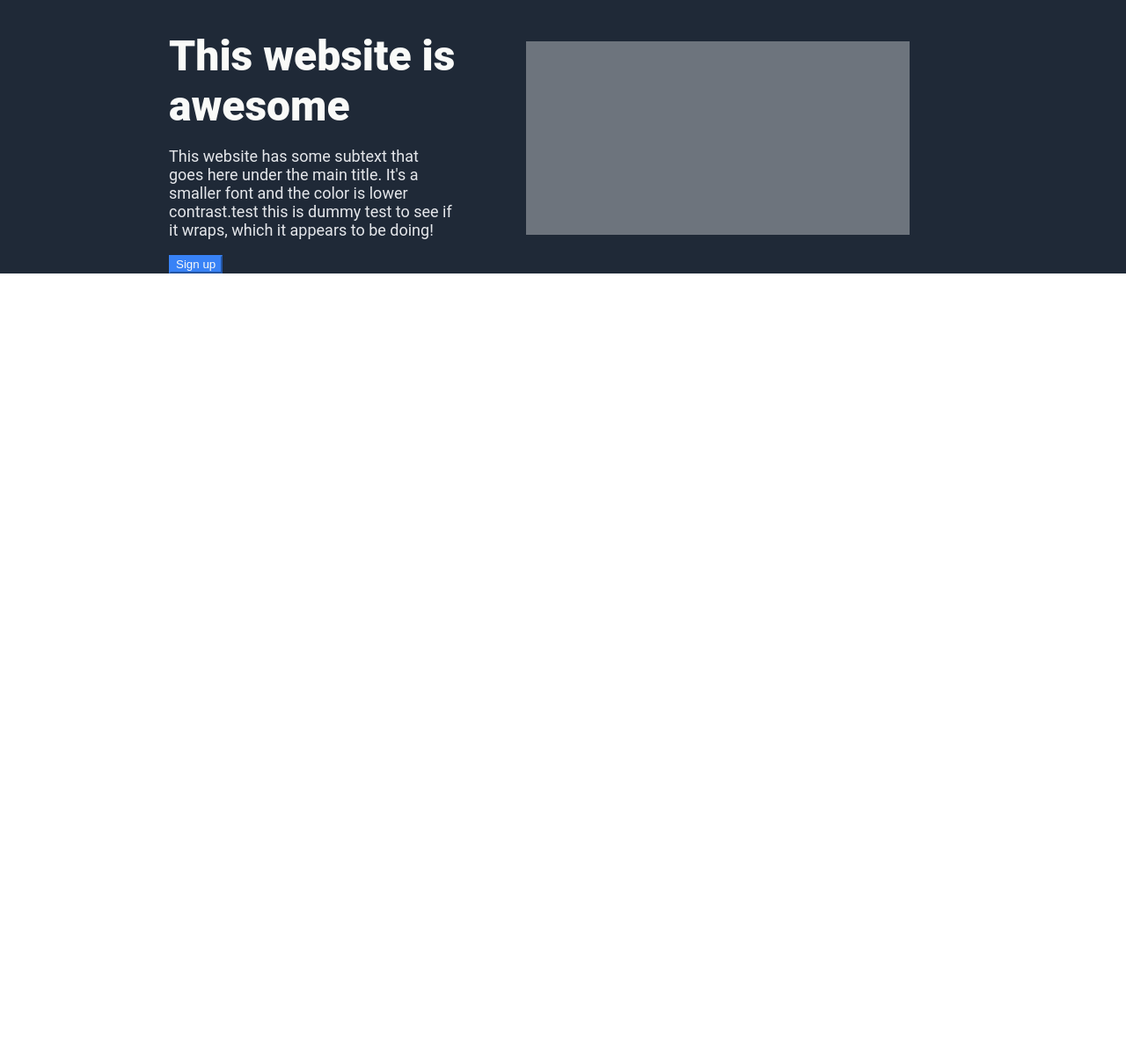
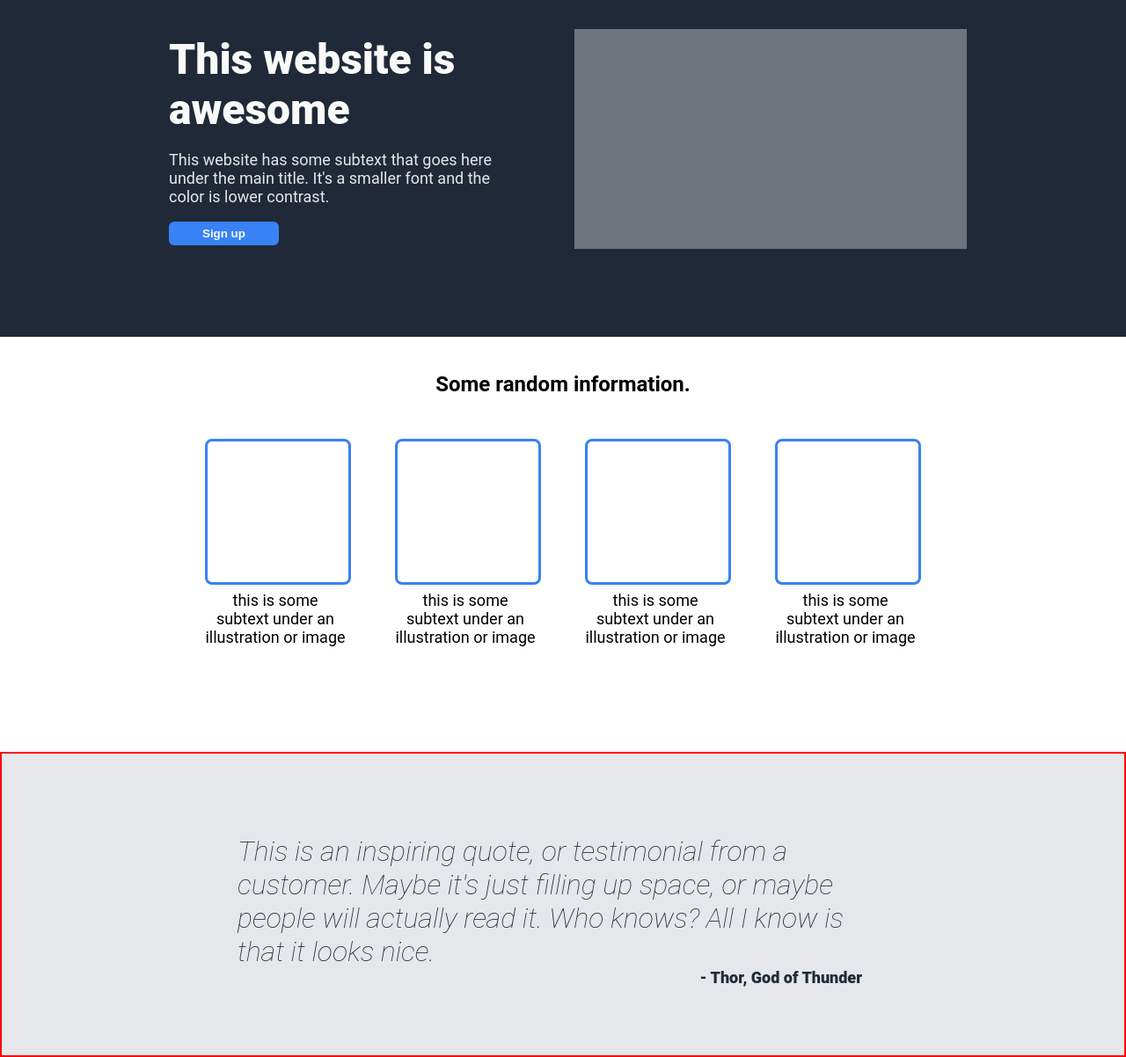
Before and after one commit to sheld1310/landing-page, a plain HTML site: page index.html in a window 1280 px wide. Shown: the part 103-1305 px from the top of the page at 88% size. Before the commit the page ends 800 px from the top, so only its background shows below. Drawn offline with Linux system fonts and the light colour scheme.

Commit message:
fix padding and alignment for top hero section
Add middle section

Using flex make the middle section to display column below the header
by adding container around each placeholder and text. Fix alignment
using justify, padding margin and gap. This will get the middle section
as close to the desired outcome

Add the third section, and justify the text for the quote to center
. Set the child element Thor, in order to move it's alignment. This
will make the quote section as close to desired outcome

```diff
--- a/index.html
+++ b/index.html
@@ -19,15 +19,40 @@
      <div class="middle-container">
       <div class="hero">
           <h1>
-            This website is <br>awesome
+            This website is awesome
           </h1>
-          <p>This website has some subtext that goes here under the main title. It's a smaller font and the color is lower contrast.test this is dummy test to see if it wraps, which it appears to be doing!</p>
+          <p>This website has some subtext that goes here under the main title. It's a smaller font and the color is lower contrast.</p>
        <div class="sign-up">
        <button>Sign up</button>
       </div>
       </div>
       <div class="image-placeholder"></div>
      </div>
+  <h2>Some random information.</h2>
+  <div class="section-2">
+ <div class="all-images">
+  <div class="images"></div>
+  <div class="text">this is some subtext under an illustration or image</div>
  </div>
+ <div class="all-images">
+  <div class="images"></div>
+  <div class="text">this is some subtext under an illustration or image</div>
+ </div>
+ <div class="all-images">
+  <div class="images"></div>
+  <div class="text">this is some subtext under an illustration or image</div>
+ </div>
+ <div class="all-images">
+  <div class="images"></div>
+  <div class="text">this is some subtext under an illustration or image</div>
+ </div>
+</div>
+<div class="section-3">
+    <p id="quote">This is an inspiring quote, or testimonial from a customer.
+        Maybe it's just filling up space, or maybe people will actually read it.
+        Who knows? All I know is that it looks nice.</p>
+    <p id="thor">- Thor, God of Thunder</p>
+</div>
+</div>
 </body>
 </html>
--- a/style.css
+++ b/style.css
@@ -10,7 +10,7 @@ body {
     display: flex;
     flex-direction: column;
     flex-grow: 1;
-    width: 100%;  /* Ensure it takes up the full width */
+    width: 100%;
 }
 
 #header {
@@ -19,7 +19,7 @@ body {
     font-size: 24px;
     background-color: #1F2937;
     display: flex;
-    justify-content: space-around; /* Assuming you meant space-between */
+    justify-content: space-around;
     align-items: center;
 }
 
@@ -34,8 +34,7 @@ body {
 .hero {
     display: flex;
     flex-direction: column;
-    /* Add a width here */
-    width: 30%;
+    width: 35%;
 
 }
 
@@ -46,9 +45,12 @@ h1 {
     margin-bottom: 0;
 }
 
+h2 {
+    text-align: center;
+    padding: 20px 0;
+}
+
 p {
-    display: flex;
-    flex-wrap: wrap;
     color: #E5E7EB;
     font-size: 18px;
 }
@@ -73,22 +75,90 @@ a {
     padding-left: 15%;
     gap: 80px;
     padding-top: 30px;
+    padding-bottom: 100px;
 }
 
 .image-placeholder {
     display: flex;
-    flex-basis: auto; /* Reset to default */
-    width: 40%;
-    height: 220px;
+    flex-basis: auto;
+    width: 41%;
+    height: 230px;
+    margin-top:30px;
+    padding-bottom: 20px;
     background-color: #6D747D;
+}
+
+.images {
+    width: 160px;
+    height: 160px;
+    background-color: white;
+    border: 3px solid #3882F6;
+    border-radius: 8px;
+    margin-top: 8px;
+
 }
 
 button {
     background-color: #3882F6;
     color: #F9FAF8;
+    font-weight: 800;
     display: flex;
     justify-content: center;
     align-items: center;
-    border-color: #3882F6;
+    border: none;
+    border-radius: 6px;
+    padding: 6px 38px;
+}
+
+
+.section-2 {
+    display:flex;
+    justify-content: center;
+    align-items: center;
+    text-align: center;
+    gap: 50px;
+    margin-bottom: 120px;
 
 }
+
+.all-images {
+    display: flex;
+    flex-direction: column;
+    gap: 7px;
+}
+
+.text {
+    width: 160px;
+    font-size: 18px;
+    display: flex;
+    justify-content: center;
+    align-items: center;
+}
+
+.section-3 {
+    border: 2px solid red;
+    display: flex;
+    justify-content: center;
+    flex-wrap: wrap;
+    background-color: #E5E7EB;
+    padding: 60px 0;
+}
+
+#quote {
+
+    width: 740px;
+    font-size: 32px;
+    font-style: italic;
+    font-weight:lighter;
+    color: #1F2937;
+    margin-bottom: 0;
+}
+
+#thor {
+    width: 740px;
+    color: #1F2937;
+    font-weight: 800;
+    margin-top: 0;
+    margin-right: 60px;
+    text-align:end
+}
```
